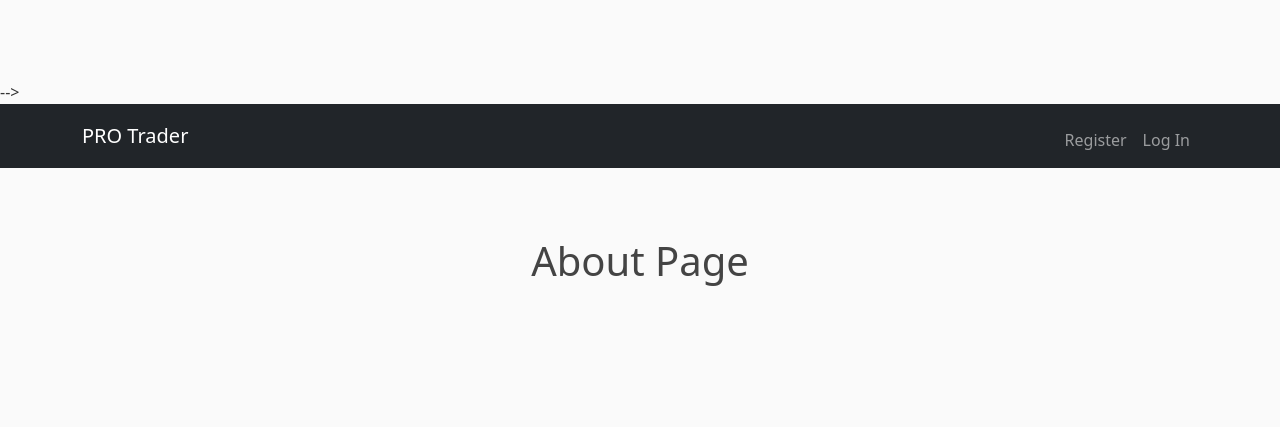
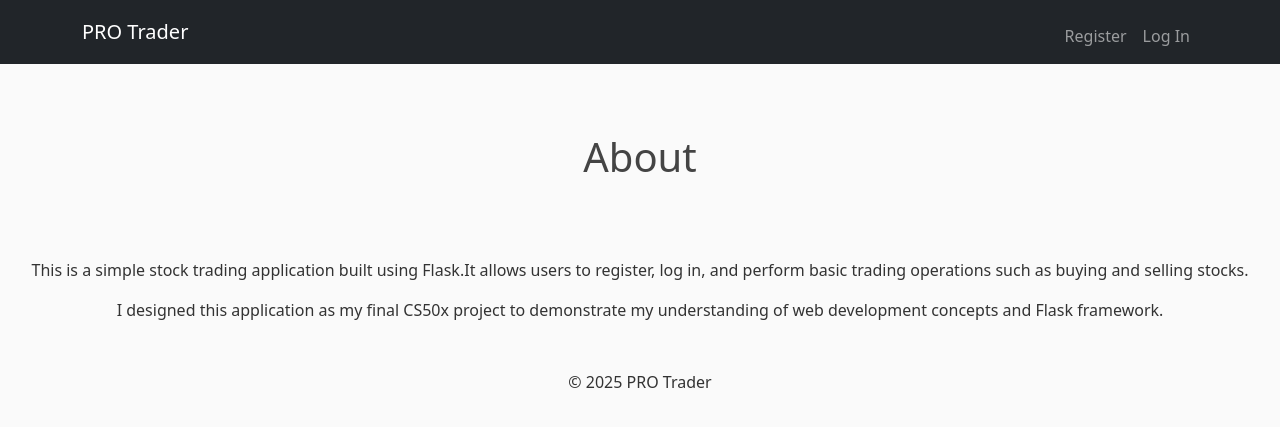
Before and after one commit to MarcusWun/final, a Flask app: page /about in a window 1280 px wide. Shown: the top 427 px of the page. Run offline with Flask 3, Linux system fonts and the light colour scheme; some libraries are stand-ins or nearby versions.

Commit message:
Final version

```diff
--- a/static/styles.css
+++ b/static/styles.css
@@ -7,7 +7,6 @@
 body {
     background: #fafafa;
     color: #333333;
-    margin-top: 5rem;
   }
 
 h1, h2, h3, h4, h5, h6 {
@@ -27,17 +26,16 @@ h1, h2, h3, h4, h5, h6 {
     font-weight: 500;
   }
 
-.content-section {
+/* .content-section {
     background: #ffffff;
     padding: 10px 20px;
     border: 1px solid #dddddd;
     border-radius: 3px;
     margin-bottom: 20px;
-  }
+  } */
 
 table {
-
-    margin: 10px;
+    margin: 5px;
 }
 
 .container{
@@ -50,7 +48,7 @@ table {
     max-width: 1400px; /* Set a max-width for the container */
     width: 100%;
     margin: 0 auto; /* Center the container */
-    padding: 20px; /* Add some padding around the content */
+    /* padding: 20px; */
 }
 
 h1 {
--- a/templates/about.html
+++ b/templates/about.html
@@ -2,6 +2,13 @@
 
 {% block main %}
 <div class="container text-center py-5">
-    <h1>About Page</h1>
+    <h1>About</h1>
 </div>
+<div class="container text-center py-3">
+    <p>This is a simple stock trading application built using Flask.</p>
+    <p>It allows users to register, log in, and perform basic trading operations such as buying and selling stocks.</p>
+    <p>I designed this application as my final CS50x project to demonstrate my understanding of web development concepts and Flask framework.</p>
+</div>
+<div class="container text-center mt-3">&copy; 2025 PRO Trader</p>
+
 {% endblock main %}
--- a/templates/layout.html
+++ b/templates/layout.html
@@ -8,7 +8,7 @@
         <meta name="viewport" content="initial-scale=1, width=device-width">
 
         <!-- http://getbootstrap.com/docs/5.3/ -->
-        <link href="https://cdn.jsdelivr.net/npm/bootstrap@5.3.3/dist/css/bootstrap.min.css" rel="stylesheet" integrity="sha384-QWTKZyjpPEjISv5WaRU9OFeRpok6YctnYmDr5pNlyT2bRjXh0JMhjY6hW+ALEwIH" crossorigin="anonymous"> -->
+        <link href="https://cdn.jsdelivr.net/npm/bootstrap@5.3.3/dist/css/bootstrap.min.css" rel="stylesheet" integrity="sha384-QWTKZyjpPEjISv5WaRU9OFeRpok6YctnYmDr5pNlyT2bRjXh0JMhjY6hW+ALEwIH" crossorigin="anonymous">
         <script src="https://cdn.jsdelivr.net/npm/bootstrap@5.3.3/dist/js/bootstrap.bundle.min.js" integrity="sha384-YvpcrYf0tY3lHB60NNkmXc5s9fDVZLESaAA55NDzOxhy9GkcIdslK1eN7N6jIeHz" crossorigin="anonymous"></script>
 
         <!-- <link rel="stylesheet" href="https://maxcdn.bootstrapcdn.com/bootstrap/4.0.0/css/bootstrap.min.css" integrity="sha384-Gn5384xqQ1aoWXA+058RXPxPg6fy4IWvTNh0E263XmFcJlSAwiGgFAW/dAiS6JXm" crossorigin="anonymous"> -->
@@ -30,7 +30,7 @@
 
                     <a class="navbar-brand" href="/">PRO Trader</a>
 
-                    <button class="navbar-toggler" type="button" data-bs-toggle="collapse" data-bs-target="#navbar" aria-controls="navbar" aria-expanded="false" aria-label="Toggle navigation">
+                    <button class="navbar-toggler" type="button" data-bs-toggle="collapse" data-bs-target="#navbar">
                         <span class="navbar-toggler-icon"></span>
                     </button>
 
@@ -42,6 +42,7 @@
                                 <li class="nav-item"><a class="nav-link" href="/sell">Sell</a></li>
                                 <li class="nav-item"><a class="nav-link" href="/cash_management">Add Cash</a></li>
                                 <li class="nav-item"><a class="nav-link" href="/history">History</a></li>
+                                <li class="nav-item"><a class="nav-link" href="/about">About</a></li>
                             </ul>
                             <ul class="navbar-nav ms-auto mt-2">
                                 <li class="nav-item"><a class="nav-link" href="/logout">Log Out</a></li>
```
Also changed, not shown: static/quote.js (+63 -0 lines), templates/quote.html (+8 -0 lines).
